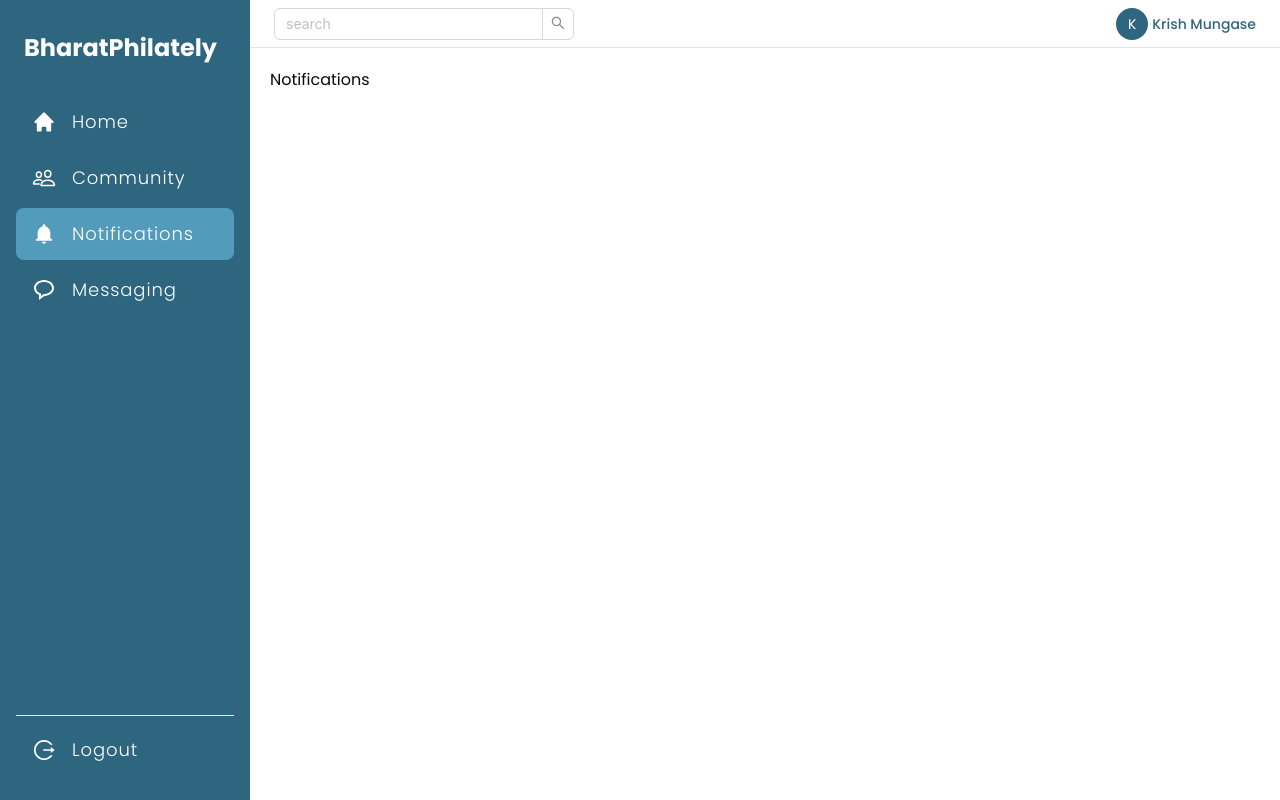
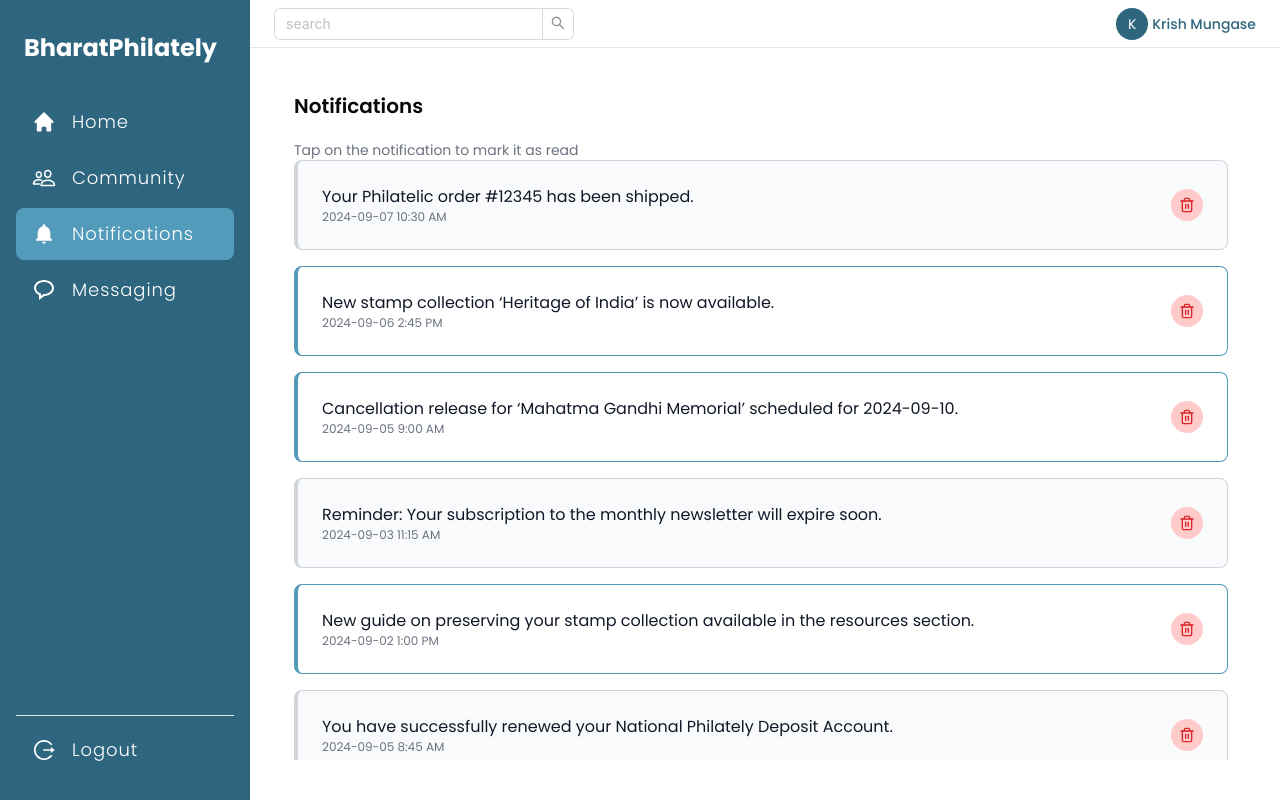
Before and after one commit to KingShivamX/BharatPhilately, a React (Vite) app in the folder client/: page /dashboard/notifications in a window 1280 px wide. Built offline with nearby package versions, Linux system fonts and the light colour scheme.

Commit message:
notification page

```diff
--- a/client/src/components/dashboard/notifications/index.jsx
+++ b/client/src/components/dashboard/notifications/index.jsx
@@ -1,8 +1,43 @@
 import React from 'react'
+import notifications from '../../../config/noticationsData'
+import { Trash2 } from 'lucide-react'
+import { notification } from 'antd';
 
 const Notifications = () => {
+  const openNotification = (notify) => {
+    notification.open({
+      message: notify.message,
+      description: notify.description,
+    })
+  }
   return (
-    <div>Notifications</div>
+    <div className="p-6 min-h-screen">
+      <div>
+        <h2 className="text-xl font-semibold mb-5">Notifications</h2>
+        <p className="text-sm text-gray-500">Tap on the notification to mark it as read</p>
+      </div>
+      <div
+        id="notification-list"
+        className="max-h-[75vh] overflow-y-auto space-y-4 pr-2"
+      >
+        {notifications.map((notify) => (
+          <div
+            key={notify.id}
+            onClick={() => openNotification(notify)}
+            className={`p-6 rounded-lg border transition-all cursor-pointer duration-300 flex items-center justify-between hover:bg-gray-100
+                    ${notify.status === 'read' ? 'border-l-4 border-secondary bg-white' : 'border-l-4 border-gray-300 bg-gray-50'}`}
+          >
+            <div>
+              <p className="text-md font-normal text-gray-900">{notify.message}</p>
+              <p className="text-xs text-gray-500">{notify.dateTime}</p>
+            </div>
+            <div className='bg-red-200 p-2 rounded-full hover:bg-red-300 cursor-pointer transition-all duration-200'>
+              <Trash2 className="size-4 text-red-600" />
+            </div>
+          </div>
+        ))}
+      </div>
+    </div>
   )
 }
 
--- /dev/null
+++ b/client/src/config/noticationsData.js
@@ -0,0 +1,60 @@
+const notifications = [
+  {
+    id: 1,
+    title: "Order Shipped",
+    message: "Your Philatelic order #12345 has been shipped.",
+    description: "Your recent order of philatelic materials has been dispatched and is on its way. You can track the delivery status through the shipping details provided.",
+    dateTime: "2024-09-07 10:30 AM",
+    status: "unread"
+  },
+  {
+    id: 2,
+    title: "New Stamp Collection",
+    message: "New stamp collection ‘Heritage of India’ is now available.",
+    description: "Explore the latest ‘Heritage of India’ stamp collection, featuring exclusive stamps that celebrate the rich cultural heritage of India.",
+    dateTime: "2024-09-06 2:45 PM",
+    status: "read"
+  },
+  {
+    id: 4,
+    title: "Cancellation Release",
+    message: "Cancellation release for ‘Mahatma Gandhi Memorial’ scheduled for 2024-09-10.",
+    description: "The commemorative cancellation release for the ‘Mahatma Gandhi Memorial’ is scheduled soon. Don't miss the opportunity to add this to your collection.",
+    dateTime: "2024-09-05 9:00 AM",
+    status: "read"
+  },
+  {
+    id: 5,
+    title: "Subscription Expiry Reminder",
+    message: "Reminder: Your subscription to the monthly newsletter will expire soon.",
+    description: "Your subscription to our monthly newsletter is nearing its expiry. Renew now to continue receiving updates on the latest philatelic news.",
+    dateTime: "2024-09-03 11:15 AM",
+    status: "unread"
+  },
+  {
+    id: 6,
+    title: "New Guide Available",
+    message: "New guide on preserving your stamp collection available in the resources section.",
+    description: "Learn best practices for preserving your stamp collection with our newly released guide, available now in the resources section.",
+    dateTime: "2024-09-02 1:00 PM",
+    status: "read"
+  },
+  {
+    id: 3,
+    title: "Account Renewed",
+    message: "You have successfully renewed your National Philately Deposit Account.",
+    description: "Your National Philately Deposit Account has been successfully renewed. Enjoy uninterrupted access to all philatelic services.",
+    dateTime: "2024-09-05 8:45 AM",
+    status: "unread"
+  },
+  {
+    id: 7,
+    title: "Stock Update",
+    message: "Philatelic material stock updated, check the latest availability.",
+    description: "Our philatelic stock has been updated. Browse through our inventory to discover newly available items for your collection.",
+    dateTime: "2024-09-01 5:30 PM",
+    status: "unread"
+  }
+];
+
+export default notifications;
```
